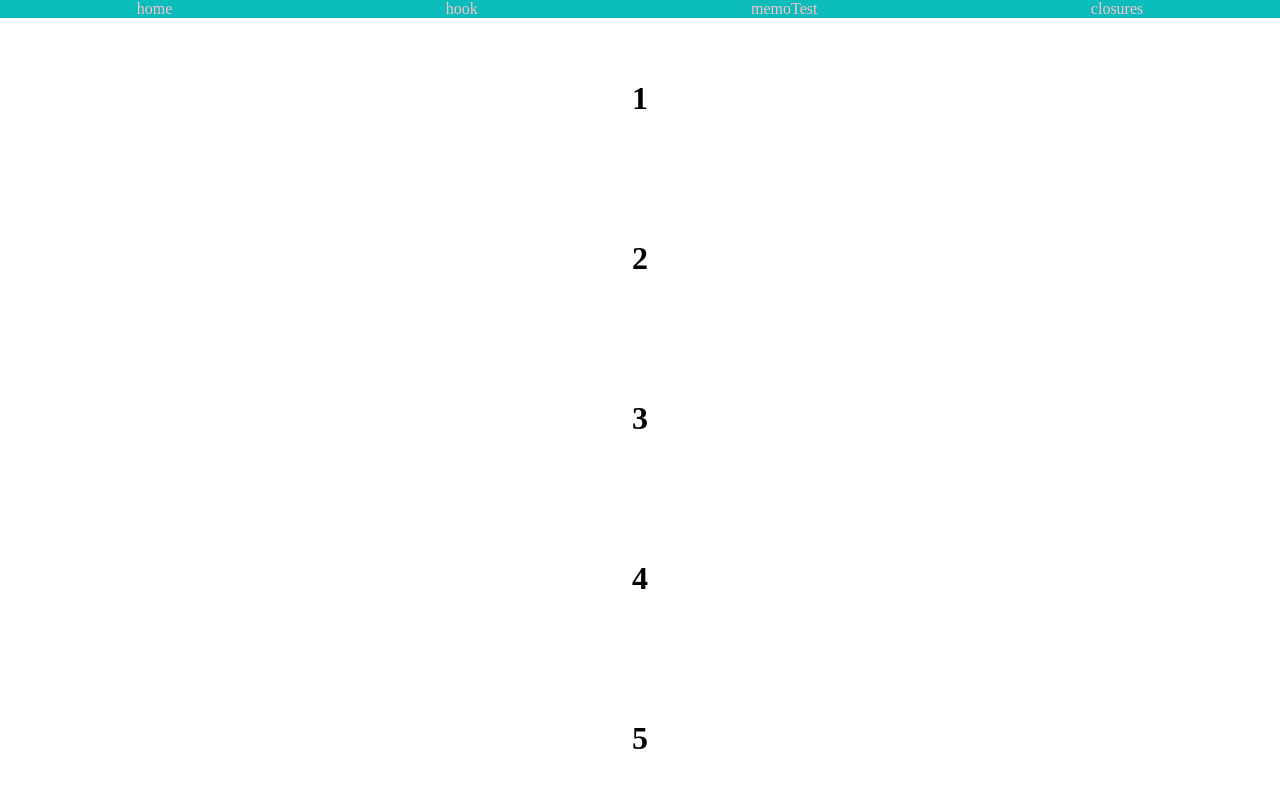
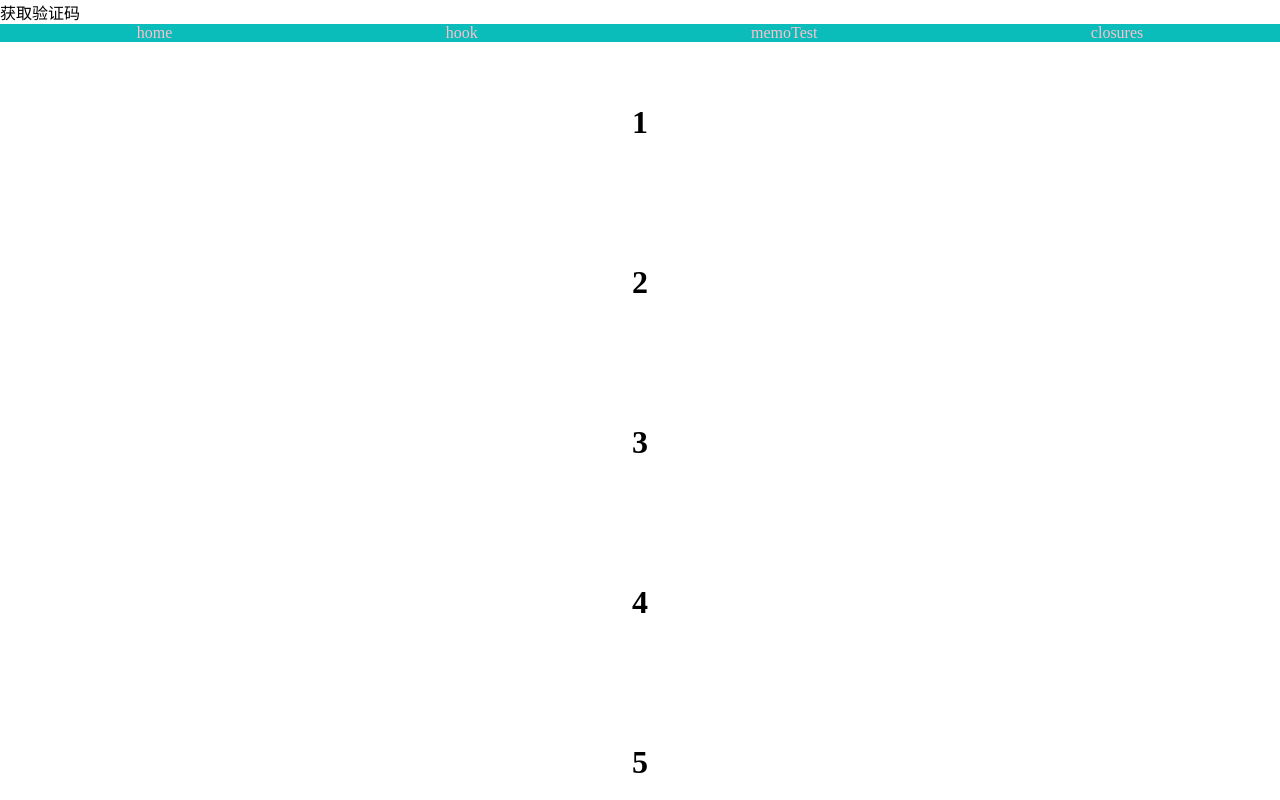
Before and after one commit to Sencool/Chowder, a React app: page /closures in a window 1280 px wide. Shown: the top 800 px of the page. Built offline with nearby package versions, Linux system fonts and the light colour scheme.

Commit message:
feat: 倒计时组件开发

```diff
--- a/src/App.jsx
+++ b/src/App.jsx
@@ -1,6 +1,7 @@
 // import React from 'react'
-import React, { useState, useEffect } from 'react'
+import React from 'react'
 import Link from 'COMMON/components/MyLink'
+import CountDownButton from 'COMMON/components/CountDownButton'
 import nav from './navMeta.js'
 import Routers from './routers.jsx'
 import styles from './app.scss'
@@ -12,7 +13,7 @@ function App() {
     return (
         <div>
             <UserContext.Provider value={'chuanshi'}>
-            {/* <GetCodeButton /> */}
+                <CountDownButton />
                 <div className={styles.nav}>
                     {nav.map((item) => {
                         const { to, name } = item
@@ -30,28 +31,3 @@ function App() {
 }
 
 export default App
-
-function GetCodeButton() {
-    const [countDown, setCountDown] = useState(0)
-    const handleClick = () => {
-        setCountDown(60)
-    }
-
-    useEffect(() => {
-        if (countDown > 0) {
-            setTimeout(() => {
-                setCountDown(countDown - 1)
-            }, 1000)
-        }
-    }, [countDown])
-
-    return (
-        <>
-            {countDown === 0 ? (
-                <div onClick={handleClick}>获取验证码</div>
-            ) : (
-                <div>{countDown}秒后可以再次发送</div>
-            )}
-        </>
-    )
-}
--- /dev/null
+++ b/src/common/components/CountDownButton/index.jsx
@@ -0,0 +1,30 @@
+import React, { useState, useEffect } from 'react'
+import classNames from 'classnames'
+
+function CountDownButton(props) {
+    const { delay = 60, className, disabledClass } = props || {}
+    const [countDown, setCountDown] = useState(0)
+    const handleClick = () => {
+        setCountDown(delay)
+    }
+
+    useEffect(() => {
+        if (countDown > 0) {
+            setTimeout(() => {
+                setCountDown(countDown - 1)
+            }, 1000)
+        }
+    }, [countDown])
+
+    return (
+        <>
+            {countDown === 0 ? (
+                <div className={classNames(className)} onClick={handleClick}>获取验证码</div>
+            ) : (
+                <div className={classNames(disabledClass)}>{countDown}秒后可以再次发送</div>
+            )}
+        </>
+    )
+}
+
+export default CountDownButton
```
Lines whose indentation alone changed are shown as unchanged.
